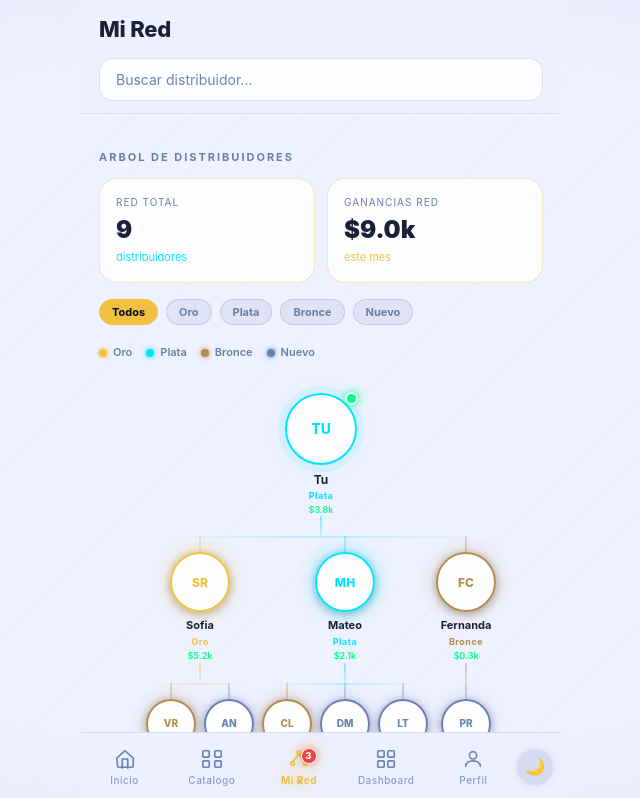
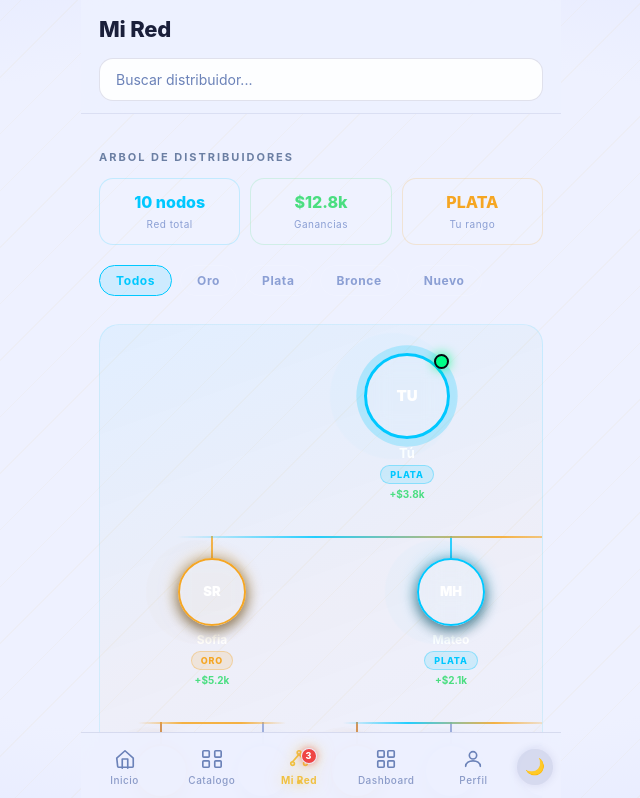
Before and after one commit to turbillon50/zuxen-mexico, a Next.js app: page /red in a window 1280 px wide. Shown: the top 798 px of the page, without its empty margins (319-959 px from the left). Built offline with nearby package versions, Linux system fonts and the light colour scheme.

Commit message:
feat: NetworkTree premium — nodos grandes, SVG lines, glassmorphism, no mas oscuro

```diff
--- a/components/NetworkTree.tsx
+++ b/components/NetworkTree.tsx
@@ -2,87 +2,123 @@
 import { motion, AnimatePresence } from "framer-motion";
 import { useState } from "react";
 
-const RANK_STYLE:Record<string,{color:string;glow:string;icon:string}>={
-  Oro:{color:"#f0c040",glow:"rgba(240,192,64,.55)",icon:"🧁"},
-  Plata:{color:"#00e5ff",glow:"rgba(0,229,255,.5)",icon:"🧁"},
-  Bronce:{color:"#b48c50",glow:"rgba(180,140,80,.4)",icon:"🧁"},
-  Nuevo:{color:"#6b82b8",glow:"rgba(107,130,184,.25)",icon:"🟣"},
+const C = {
+  cyan:   "#00c8ff",
+  gold:   "#f5a623",
+  green:  "#4ade80",
+  surf:   "rgba(255,255,255,0.07)",
 };
 
-type N={id:number;name:string;nivel:string;earn:number;av:string;phone?:string;estado?:string;children:N[]};
+const RANK: Record<string,{color:string;glow:string;label:string}> = {
+  Oro:    { color:"#f5a623", glow:"rgba(245,166,35,.5)",  label:"ORO"    },
+  Plata:  { color:"#00c8ff", glow:"rgba(0,200,255,.45)",  label:"PLATA"  },
+  Bronce: { color:"#cd7f32", glow:"rgba(205,127,50,.4)",  label:"BRONCE" },
+  Nuevo:  { color:"#8b9fd4", glow:"rgba(139,159,212,.3)", label:"NUEVO"  },
+};
 
-const ME:N={id:0,name:"Tu",nivel:"Plata",earn:3840,av:"TU",phone:"+52 442 000 0000",estado:"Queretaro",children:[
-  {id:1,name:"Sofia Ramirez",nivel:"Oro",earn:5200,av:"SR",phone:"+52 442 111 2233",estado:"CDMX",children:[
-    {id:3,name:"Valentina Rios",nivel:"Bronce",earn:720,av:"VR",phone:"+52 333 444 5566",estado:"Guadalajara",children:[]},
-    {id:4,name:"Andres Nava",nivel:"Nuevo",earn:0,av:"AN",estado:"Monterrey",children:[]},
+type N = {
+  id:number; name:string; nivel:string; earn:number;
+  av:string; phone?:string; estado?:string; children:N[];
+};
+
+const ME:N = {
+  id:0, name:"Tu", nivel:"Plata", earn:3840, av:"TU",
+  phone:"+52 442 000 0000", estado:"Queretaro",
+  children:[
+    { id:1, name:"Sofia Ramirez",   nivel:"Oro",   earn:5200, av:"SR",
+      phone:"+52 442 111 2233", estado:"CDMX",
+      children:[
+        { id:3, name:"Valentina Rios", nivel:"Bronce", earn:720, av:"VR",
+          phone:"+52 333 444 5566", estado:"Guadalajara", children:[] },
+        { id:4, name:"Andres Nava",    nivel:"Nuevo",  earn:0,   av:"AN",
+          estado:"Monterrey", children:[] },
       ]},
-  {id:2,name:"Mateo Hernandez",nivel:"Plata",earn:2100,av:"MH",phone:"+52 81 2233 4455",estado:"Monterrey",children:[
-    {id:5,name:"Camila Lopez",nivel:"Bronce",earn:480,av:"CL",children:[]},
-    {id:6,name:"Diego Morales",nivel:"Nuevo",earn:120,av:"DM",children:[]},
-    {id:7,name:"Lucia Torres",nivel:"Nuevo",earn:0,av:"LT",children:[]},
+    { id:2, name:"Mateo Hernandez", nivel:"Plata", earn:2100, av:"MH",
+      phone:"+52 81 2233 4455", estado:"Monterrey",
+      children:[
+        { id:5, name:"Camila Lopez",  nivel:"Bronce", earn:480, av:"CL", children:[] },
+        { id:6, name:"Diego Morales", nivel:"Nuevo",  earn:120, av:"DM", children:[] },
+        { id:7, name:"Lucia Torres",  nivel:"Nuevo",  earn:0,   av:"LT", children:[] },
       ]},
-  {id:8,name:"Fernanda Cruz",nivel:"Bronce",earn:340,av:"FC",phone:"+52 222 334 4556",estado:"Puebla",children:[
-    {id:9,name:"Pablo Ruiz",nivel:"Nuevo",earn:0,av:"PR",children:[]},
+    { id:8, name:"Fernanda Cruz",   nivel:"Bronce", earn:340, av:"FC",
+      phone:"+52 222 334 4556", estado:"Puebla",
+      children:[
+        { id:9, name:"Pablo Ruiz",    nivel:"Nuevo",  earn:0,   av:"PR", children:[] },
       ]},
-]};
+  ],
+};
 
-const FILTROS=["Todos","Oro","Plata","Bronce","Nuevo"];
+const FILTROS = ["Todos","Oro","Plata","Bronce","Nuevo"];
+const SZ = [86,68,54] as const;
 
-function NodeModal({node,onClose,isDark}:{node:N;onClose:()=>void;isDark:boolean}){
-  const s=RANK_STYLE[node.nivel]||RANK_STYLE.Nuevo;
-  const bg=isDark?"#0d1535":"#f8f9ff";
-  const txt=isDark?"#e8eeff":"#1a1f3a";
-  const txt2=isDark?"#6b82b8":"#6b7fa3";
-  return(
+function NodeModal({ node, onClose }:{ node:N; onClose:()=>void }) {
+  const r = RANK[node.nivel] ?? RANK.Nuevo;
+  const rows:[string,string][] = [
+    ["Estado",     node.estado || "México"],
+    ["Teléfono",   node.phone  || "—"],
+    ["Ganancias",  node.earn>0 ? `$${node.earn.toLocaleString("es-MX")} MXN` : "Sin ganancias"],
+    ["Red directa",`${node.children.length} distribuidores`],
+  ];
+  return (
     <motion.div initial={{opacity:0}} animate={{opacity:1}} exit={{opacity:0}}
       onClick={onClose}
-      style={{position:"fixed",inset:0,background:"rgba(0,0,0,.7)",zIndex:100,
-        display:"flex",alignItems:"flex-end",backdropFilter:"blur(6px)"}}>
-      <motion.div initial={{y:320}} animate={{y:0}} exit={{y:320}}
+      style={{position:"fixed",inset:0,zIndex:200,
+        background:"rgba(0,0,0,.72)",backdropFilter:"blur(8px)",
+        display:"flex",alignItems:"flex-end",justifyContent:"center"}}>
+      <motion.div
+        initial={{y:"100%"}} animate={{y:0}} exit={{y:"100%"}}
         transition={{type:"spring",stiffness:340,damping:34}}
         onClick={e=>e.stopPropagation()}
-        style={{background:bg,borderRadius:"24px 24px 0 0",
-          border:"1px solid "+s.color+"33",borderBottom:0,
-          padding:24,width:"100%",maxWidth:480,
-          paddingBottom:"calc(24px + env(safe-area-inset-bottom))"}}>
-        <div style={{width:40,height:4,borderRadius:2,background:"rgba(107,130,184,.25)",margin:"0 auto 22px"}}/>
-        <div style={{display:"flex",gap:16,alignItems:"center",marginBottom:20}}>
-          <div style={{width:58,height:58,borderRadius:"50%",flexShrink:0,
-            background:"radial-gradient(135deg,"+s.color+"22,transparent)",
-            border:"2.5px solid "+s.color,display:"flex",alignItems:"center",
-            justifyContent:"center",fontSize:14,fontWeight:800,color:s.color,
-            boxShadow:"0 0 18px "+s.glow}}>
+        style={{width:"100%",maxWidth:480,
+          background:"linear-gradient(160deg,#0e1830,#06080f)",
+          borderRadius:"28px 28px 0 0",
+          border:`1.5px solid ${r.color}44`,borderBottom:"none",
+          padding:"24px 24px calc(32px + env(safe-area-inset-bottom))"}}>
+        <div style={{width:44,height:5,borderRadius:3,
+          background:"rgba(255,255,255,.15)",margin:"0 auto 24px"}}/>
+        <div style={{display:"flex",gap:16,alignItems:"center",marginBottom:24}}>
+          <div style={{width:64,height:64,borderRadius:"50%",flexShrink:0,
+            background:`radial-gradient(135deg,${r.color}28,transparent)`,
+            border:`3px solid ${r.color}`,
+            display:"flex",alignItems:"center",justifyContent:"center",
+            fontSize:16,fontWeight:900,color:r.color,
+            boxShadow:`0 0 24px ${r.glow}`}}>
             {node.av}
           </div>
           <div>
-            <div style={{fontSize:17,fontWeight:800,color:txt}}>{node.name}</div>
-            <span style={{display:"inline-block",marginTop:5,padding:"3px 10px",
-              borderRadius:20,background:s.color+"18",color:s.color,
-              fontSize:11,fontWeight:700,border:"1px solid "+s.color+"30"}}>
-              {node.nivel}
+            <div style={{fontSize:18,fontWeight:800,color:"#fff",marginBottom:6}}>
+              {node.name}
+            </div>
+            <span style={{display:"inline-block",padding:"4px 12px",borderRadius:20,
+              background:`${r.color}22`,color:r.color,
+              fontSize:11,fontWeight:700,letterSpacing:1,
+              border:`1px solid ${r.color}44`}}>
+              {r.label}
             </span>
           </div>
         </div>
-        {[["Estado",node.estado||"Mexico"],["Telefono",node.phone||"—"],
-          ["Ganancias",node.earn>0?"$"+node.earn.toLocaleString("es-MX")+" MXN":"Sin ganancias"],
-          ["Red directa",node.children.length+" distribuidores"]].map(([l,v])=>(
-          <div key={l} style={{display:"flex",justifyContent:"space-between",alignItems:"center",
-            padding:"11px 0",borderBottom:"1px solid rgba(107,130,184,.12)"}}>
-            <span style={{color:txt2,fontSize:13}}>{l}</span>
-            <span style={{fontWeight:700,fontSize:13,color:txt}}>{v}</span>
+        {rows.map(([label,val])=>(
+          <div key={label} style={{display:"flex",justifyContent:"space-between",
+            alignItems:"center",padding:"12px 0",
+            borderBottom:"1px solid rgba(255,255,255,.07)"}}>
+            <span style={{color:"#8b9fd4",fontSize:13}}>{label}</span>
+            <span style={{fontWeight:700,fontSize:13,
+              color:label==="Ganancias"&&node.earn>0?C.green:"#fff"}}>{val}</span>
           </div>
         ))}
-        <div style={{display:"flex",gap:10,marginTop:22}}>
-          <a href={"https://wa.me/"+(node.phone||"").replace(/\D/g,"")}
-            style={{flex:1,background:"linear-gradient(135deg,#25d366,#128c7e)",color:"#fff",
-              borderRadius:14,padding:"14px 0",textAlign:"center",fontWeight:800,fontSize:14,
-              textDecoration:"none",display:"block"}}>
+        <div style={{display:"flex",gap:12,marginTop:24}}>
+          {node.phone && (
+            <a href={`https://wa.me/${(node.phone).replace(/\D/g,"")}`}
+              style={{flex:1,background:"linear-gradient(135deg,#25d366,#128c7e)",
+                color:"#fff",borderRadius:16,padding:"15px 0",textAlign:"center",
+                fontWeight:800,fontSize:14,textDecoration:"none",display:"block"}}>
               WhatsApp
             </a>
+          )}
           <button onClick={onClose}
-            style={{flex:1,background:"transparent",color:txt2,
-              border:"1px solid rgba(107,130,184,.25)",borderRadius:14,padding:14,
-              fontFamily:"inherit",fontWeight:600,fontSize:14}}>
+            style={{flex:1,background:"rgba(255,255,255,.06)",color:"#8b9fd4",
+              border:"1px solid rgba(255,255,255,.12)",borderRadius:16,padding:15,
+              fontFamily:"inherit",fontWeight:700,fontSize:14,cursor:"pointer"}}>
             Cerrar
           </button>
         </div>
@@ -91,97 +127,113 @@ function NodeModal({node,onClose,isDark}:{node:N;onClose:()=>void;isDark:boolean
   );
 }
 
-const NODE_W={0:72,1:60,2:50};
+function TNode({ node, depth=0, index=0, filtro, onSel }:{
+  node:N; depth?:number; index?:number; filtro:string; onSel:(n:N)=>void;
+}) {
+  const r      = RANK[node.nivel] ?? RANK.Nuevo;
+  const isRoot = depth===0;
+  const dim    = filtro!=="Todos" && node.nivel!==filtro && !isRoot;
+  const sz     = SZ[Math.min(depth,2) as 0|1|2];
 
-function TNode({node,depth=0,index=0,filtro,onSel,isDark}:{
-  node:N;depth?:number;index?:number;filtro:string;onSel:(n:N)=>void;isDark:boolean
-}){
-  const s=RANK_STYLE[node.nivel]||RANK_STYLE.Nuevo;
-  const isRoot=depth===0;
-  const dim=filtro!=="Todos"&&node.nivel!==filtro&&!isRoot;
-  const sz=(NODE_W[depth as 0|1|2]||42) as number;
-  const surface=isDark?"rgba(11,21,53,.9)":"rgba(255,255,255,.9)";
-  const txt=isDark?"#e8eeff":"#1a1f3a";
+  return (
+    <div style={{display:"flex",flexDirection:"column",alignItems:"center",
+      opacity:dim?0.15:1,transition:"opacity .35s",position:"relative"}}>
 
-  return(
-    <div style={{display:"flex",flexDirection:"column",alignItems:"center",
-      opacity:dim?.2:1,transition:"opacity .3s"}}>
       <motion.div
-        initial={{opacity:0,scale:.5,y:24}}
+        initial={{opacity:0,scale:.4,y:20}}
         animate={{opacity:1,scale:1,y:0}}
-        transition={{type:"spring",stiffness:300,damping:24,delay:depth*.1+index*.05}}
-        whileTap={{scale:.88}}
+        transition={{type:"spring",stiffness:280,damping:22,delay:depth*.12+index*.06}}
+        whileTap={{scale:.87}}
         onClick={()=>onSel(node)}
-        style={{display:"flex",flexDirection:"column",alignItems:"center",gap:6,
-          cursor:"pointer",position:"relative"}}>
-        {/* Halo pulsante en activos con ganancias */}
-        {node.earn>0&&(
+        style={{display:"flex",flexDirection:"column",alignItems:"center",
+          gap:7,cursor:"pointer",position:"relative",zIndex:2}}>
+
+        {node.earn>0 && (
           <motion.div
-            animate={{scale:[1,1.35,1],opacity:[.5,0,.5]}}
-            transition={{repeat:Infinity,duration:2.4,ease:"easeOut"}}
-            style={{position:"absolute",width:sz+12,height:sz+12,borderRadius:"50%",
-              background:s.color+"22",top:-6,left:-6,pointerEvents:"none"}}/>
+            animate={{scale:[1,1.5,1],opacity:[.35,0,.35]}}
+            transition={{repeat:Infinity,duration:2.6,ease:"easeOut"}}
+            style={{position:"absolute",
+              width:sz+18,height:sz+18,borderRadius:"50%",
+              background:`${r.color}1a`,top:-9,left:-9,pointerEvents:"none"}}/>
         )}
-        {/* Avatar */}
+
         <motion.div
-          animate={isRoot?{boxShadow:["0 0 0 0 "+s.color+"60","0 0 0 10px "+s.color+"00"]}:{}}
-          transition={isRoot?{repeat:Infinity,duration:2.2}:{}}
-          style={{width:sz,height:sz,borderRadius:"50%",
-            background:surface,
-            border:"2.5px solid "+s.color,
+          animate={isRoot?{boxShadow:[`0 0 0 0 ${r.color}70`,`0 0 0 16px ${r.color}00`]}:{}}
+          transition={isRoot?{repeat:Infinity,duration:2.4}:{}}
+          style={{
+            width:sz,height:sz,borderRadius:"50%",
+            background:isRoot
+              ? `radial-gradient(135deg,${r.color}30 0%,rgba(0,0,0,.5) 100%)`
+              : C.surf,
+            border:`${isRoot?3.5:2.5}px solid ${r.color}`,
             display:"flex",alignItems:"center",justifyContent:"center",
-            fontSize:isRoot?14:depth===1?12:10,fontWeight:800,color:s.color,
-            boxShadow:"0 0 16px "+s.glow+", 0 2px 8px rgba(0,0,0,.3)",
-            position:"relative",backdropFilter:"blur(8px)"}}>
+            fontSize:isRoot?15:depth===1?13:11,fontWeight:900,color:"#fff",
+            boxShadow:`0 0 ${isRoot?32:18}px ${r.glow}, 0 4px 14px rgba(0,0,0,.6)`,
+            backdropFilter:"blur(12px)",
+            position:"relative",userSelect:"none",
+          }}>
           {node.av}
-          {isRoot&&(
-            <div style={{position:"absolute",top:-3,right:-3,width:13,height:13,
-              borderRadius:"50%",background:"#00ff88",
-              boxShadow:"0 0 8px #00ff88",border:"2px solid "+surface}}/>
+          {isRoot && (
+            <div style={{position:"absolute",top:-2,right:-2,
+              width:15,height:15,borderRadius:"50%",
+              background:"#00ff88",
+              boxShadow:"0 0 12px #00ff88",
+              border:"2.5px solid #06080f"}}/>
           )}
         </motion.div>
-        {/* Label */}
-        <div style={{textAlign:"center",maxWidth:sz+20}}>
-          <div style={{fontSize:isRoot?12:depth===1?11:10,fontWeight:700,color:txt,
-            whiteSpace:"nowrap",overflow:"hidden",textOverflow:"ellipsis"}}>
-            {isRoot?"Tu":node.name.split(" ")[0]}
+
+        <div style={{textAlign:"center",width:sz+28}}>
+          <div style={{fontSize:isRoot?13:depth===1?12:10,fontWeight:700,
+            color:"#ffffff",whiteSpace:"nowrap",
+            overflow:"hidden",textOverflow:"ellipsis",lineHeight:1.2}}>
+            {isRoot?"Tú":node.name.split(" ")[0]}
           </div>
-          <div style={{fontSize:9,color:s.color,fontWeight:700,letterSpacing:.5,marginTop:1}}>
-            {node.nivel}
+          <div style={{marginTop:4,display:"inline-block",
+            padding:"2px 9px",borderRadius:10,
+            background:`${r.color}22`,
+            border:`1px solid ${r.color}55`,
+            fontSize:9,fontWeight:800,color:r.color,letterSpacing:.8}}>
+            {r.label}
           </div>
-          {node.earn>0&&(
-            <div style={{fontSize:9,color:"#00ff88",marginTop:1,fontWeight:600}}>
-              ${(node.earn/1000).toFixed(1)}k
+          {node.earn>0 && (
+            <div style={{fontSize:10,color:C.green,marginTop:3,fontWeight:700}}>
+              +${(node.earn/1000).toFixed(1)}k
             </div>
           )}
         </div>
       </motion.div>
 
-      {/* Hijos con líneas limpias */}
-      {node.children.length>0&&(
-        <div style={{display:"flex",flexDirection:"column",alignItems:"center"}}>
-          {/* Linea vertical */}
-          <motion.div
-            initial={{height:0}} animate={{height:20}}
-            transition={{delay:depth*.1+.1,duration:.3}}
-            style={{width:2,background:"linear-gradient(180deg,"+s.color+"80,"+s.color+"30)",
-              borderRadius:1}}/>
-          {/* Linea horizontal + hijos */}
-          <div style={{position:"relative",display:"flex",gap:8,alignItems:"flex-start"}}>
-            {node.children.length>1&&(
-              <div style={{position:"absolute",top:0,left:"50%",
-                transform:"translateX(-50%)",
-                width:"calc(100% - "+(sz/2)+"px)",height:2,
-                background:"linear-gradient(90deg,transparent,"+s.color+"40,transparent)",
-                borderRadius:1}}/>
+      {node.children.length>0 && (
+        <div style={{display:"flex",flexDirection:"column",alignItems:"center",marginTop:4}}>
+          <svg width="2" height="30" style={{display:"block",overflow:"visible"}}>
+            <defs>
+              <linearGradient id={`vg${node.id}`} x1="0" y1="0" x2="0" y2="1">
+                <stop offset="0%"   stopColor={r.color} stopOpacity=".95"/>
+                <stop offset="100%" stopColor={C.gold}  stopOpacity=".6"/>
+              </linearGradient>
+            </defs>
+            <line x1="1" y1="0" x2="1" y2="30"
+              stroke={`url(#vg${node.id})`} strokeWidth="3"/>
+          </svg>
+
+          <div style={{display:"flex",gap:node.children.length>2?12:20,
+            alignItems:"flex-start",position:"relative"}}>
+            {node.children.length>1 && (
+              <div style={{position:"absolute",top:0,left:"10%",right:"10%",
+                height:2,
+                background:`linear-gradient(90deg,transparent,${r.color} 30%,${C.gold} 70%,transparent)`,
+                opacity:.85}}/>
             )}
-            {node.children.map((ch,i)=>(
-              <div key={ch.id} style={{display:"flex",flexDirection:"column",alignItems:"center"}}>
-                <motion.div initial={{height:0}} animate={{height:16}}
-                  transition={{delay:depth*.1+i*.04+.2,duration:.3}}
-                  style={{width:2,background:RANK_STYLE[ch.nivel]?.color+"50"||"#6b82b850",borderRadius:1}}/>
-                <TNode node={ch} depth={depth+1} index={i}
-                  filtro={filtro} onSel={onSel} isDark={isDark}/>
+            {node.children.map((child,i)=>(
+              <div key={child.id}
+                style={{display:"flex",flexDirection:"column",alignItems:"center"}}>
+                <svg width="2" height="22" style={{display:"block"}}>
+                  <line x1="1" y1="0" x2="1" y2="22"
+                    stroke={RANK[child.nivel]?.color ?? C.cyan}
+                    strokeWidth="2.5" strokeOpacity=".8"/>
+                </svg>
+                <TNode node={child} depth={depth+1} index={i}
+                  filtro={filtro} onSel={onSel}/>
               </div>
             ))}
           </div>
@@ -191,78 +243,85 @@ function TNode({node,depth=0,index=0,filtro,onSel,isDark}:{
   );
 }
 
-export function NetworkTree({isDark}:{isDark:boolean}){
-  const [sel,setSel]=useState<N|null>(null);
-  const [filtro,setFiltro]=useState("Todos");
-  const totalRed=ME.children.reduce((a,n)=>a+1+n.children.length,0);
-  const totalEarn=ME.children.reduce((a,n)=>a+n.earn+n.children.reduce((b,c)=>b+c.earn,0),0);
-  const border=isDark?"rgba(212,160,23,.15)":"rgba(10,21,100,.1)";
-  const txt=isDark?"#e8eeff":"#1a1f3a";
-  const txt2=isDark?"#6b82b8":"#6b7fa3";
-  const kpiSurf=isDark?"rgba(11,21,53,.8)":"rgba(255,255,255,.85)";
+export function NetworkTree({ isDark }:{ isDark:boolean }) {
+  const [filtro,   setFiltro]   = useState("Todos");
+  const [selected, setSelected] = useState<N|null>(null);
 
-  return(
-    <div>
+  const total  = 1 + ME.children.reduce((a,c)=>a+1+c.children.length,0);
+  const ganado = ME.earn + ME.children.reduce((a,c)=>
+    a+c.earn+c.children.reduce((b,cc)=>b+cc.earn,0),0);
+
+  return (
+    <div style={{position:"relative"}}>
+
       {/* Stats */}
-      <div style={{display:"grid",gridTemplateColumns:"1fr 1fr",gap:12,marginBottom:16}}>
-        <div style={{background:kpiSurf,border:"1px solid rgba(212,160,23,.25)",
-          backdropFilter:"blur(12px)",borderRadius:18,padding:16}}>
-          <div style={{fontSize:10,color:txt2,textTransform:"uppercase",letterSpacing:1,marginBottom:4}}>Red total</div>
-          <div style={{fontSize:24,fontWeight:900,color:txt}}>{totalRed}</div>
-          <div style={{fontSize:11,color:"#00e5ff",marginTop:2}}>distribuidores</div>
+      <div style={{display:"grid",gridTemplateColumns:"repeat(3,1fr)",gap:10,marginBottom:20}}>
+        {([
+          ["Red total", `${total} nodos`,               C.cyan],
+          ["Ganancias", `$${(ganado/1000).toFixed(1)}k`, C.green],
+          ["Tu rango",  "PLATA",                         C.gold],
+        ] as [string,string,string][]).map(([l,v,col])=>(
+          <div key={l}
+            style={{background:C.surf,border:`1px solid ${col}30`,
+              borderRadius:14,padding:"12px 10px",textAlign:"center"}}>
+            <div style={{fontSize:16,fontWeight:800,color:col}}>{v}</div>
+            <div style={{fontSize:10,color:"#8b9fd4",marginTop:3,letterSpacing:.5}}>{l}</div>
           </div>
-        <div style={{background:kpiSurf,border:"1px solid rgba(212,160,23,.25)",
-          backdropFilter:"blur(12px)",borderRadius:18,padding:16}}>
-          <div style={{fontSize:10,color:txt2,textTransform:"uppercase",letterSpacing:1,marginBottom:4}}>Ganancias red</div>
-          <div style={{fontSize:24,fontWeight:900,color:txt}}>${(totalEarn/1000).toFixed(1)}k</div>
-          <div style={{fontSize:11,color:"#f0c040",marginTop:2}}>este mes</div>
-        </div>
+        ))}
       </div>
 
       {/* Filtros */}
-      <div style={{display:"flex",gap:8,flexWrap:"wrap",marginBottom:20}}>
+      <div style={{display:"flex",gap:8,overflowX:"auto",paddingBottom:4,
+        marginBottom:24,scrollbarWidth:"none"}}>
         {FILTROS.map(f=>{
-          const active=filtro===f;
-          return(
+          const active = f===filtro;
+          const col = f==="Todos"?C.cyan:(RANK[f]?.color??C.cyan);
+          return (
             <button key={f} onClick={()=>setFiltro(f)}
-              style={{padding:"5px 12px",borderRadius:20,border:"1px solid",
-                fontFamily:"inherit",fontSize:11,fontWeight:700,cursor:"pointer",
-                transition:"all .2s",
-                background:active?"#f0c040":isDark?"rgba(212,160,23,.08)":"rgba(10,21,100,.06)",
-                color:active?"#06080f":txt2,
-                borderColor:active?"#f0c040":isDark?"rgba(212,160,23,.2)":"rgba(10,21,100,.12)"}}>
+              style={{flexShrink:0,padding:"7px 16px",borderRadius:20,
+                fontFamily:"inherit",fontWeight:700,fontSize:12,cursor:"pointer",
+                letterSpacing:.6,transition:"all .2s",
+                border:`1.5px solid ${active?col:"rgba(255,255,255,.14)"}`,
+                background:active?`${col}22`:"transparent",
+                color:active?col:"#8b9fd4"}}>
               {f}
             </button>
           );
         })}
       </div>
 
-      {/* Leyenda */}
-      <div style={{display:"flex",gap:14,marginBottom:20,flexWrap:"wrap"}}>
-        {Object.entries(RANK_STYLE).map(([r,s])=>(
-          <div key={r} style={{display:"flex",alignItems:"center",gap:6}}>
-            <div style={{width:8,height:8,borderRadius:"50%",background:s.color,
-              boxShadow:"0 0 5px "+s.color}}/>
-            <span style={{fontSize:11,color:txt2,fontWeight:600}}>{r}</span>
-          </div>
-        ))}
-      </div>
-
-      {/* Arbol NITIDO */}
-      <div style={{overflowX:"auto",overflowY:"visible",paddingBottom:24,
-        WebkitOverflowScrolling:"touch"}}>
-        <div style={{display:"flex",justifyContent:"center",
-          padding:"12px 32px 32px",minWidth:"max-content"}}>
-          <TNode node={ME} filtro={filtro} onSel={setSel} isDark={isDark}/>
+      {/* Árbol */}
+      <div style={{overflowX:"auto",overflowY:"visible",
+        padding:"20px 20px 36px",
+        background:"linear-gradient(160deg,rgba(0,200,255,.05),rgba(245,166,35,.03),transparent)",
+        borderRadius:20,
+        border:"1px solid rgba(0,200,255,.12)",
+        scrollbarWidth:"none",
+        WebkitOverflowScrolling:"touch" as any}}>
+        <div style={{minWidth:"fit-content",display:"flex",justifyContent:"center",paddingTop:8}}>
+          <TNode node={ME} filtro={filtro} onSel={setSelected}/>
         </div>
       </div>
 
-      <p style={{textAlign:"center",fontSize:11,color:txt2,marginTop:4,marginBottom:8}}>
-        Toca un nodo para ver detalles y WhatsApp
-      </p>
+      {/* Leyenda */}
+      <div style={{display:"flex",gap:16,flexWrap:"wrap",marginTop:18,paddingLeft:2}}>
+        {Object.entries(RANK).map(([k,v])=>(
+          <div key={k} style={{display:"flex",alignItems:"center",gap:6}}>
+            <div style={{width:10,height:10,borderRadius:"50%",
+              background:v.color,boxShadow:`0 0 6px ${v.glow}`}}/>
+            <span style={{fontSize:11,color:"#8b9fd4",fontWeight:600}}>{v.label}</span>
+          </div>
+        ))}
+        <div style={{display:"flex",alignItems:"center",gap:6}}>
+          <div style={{width:10,height:10,borderRadius:"50%",background:C.green}}/>
+          <span style={{fontSize:11,color:"#8b9fd4",fontWeight:600}}>Con ganancias</span>
+        </div>
+      </div>
 
       <AnimatePresence>
-        {sel&&<NodeModal node={sel} onClose={()=>setSel(null)} isDark={isDark}/>}
+        {selected && (
+          <NodeModal node={selected} onClose={()=>setSelected(null)}/>
+        )}
       </AnimatePresence>
     </div>
   );
```
Lines whose indentation alone changed are shown as unchanged.
